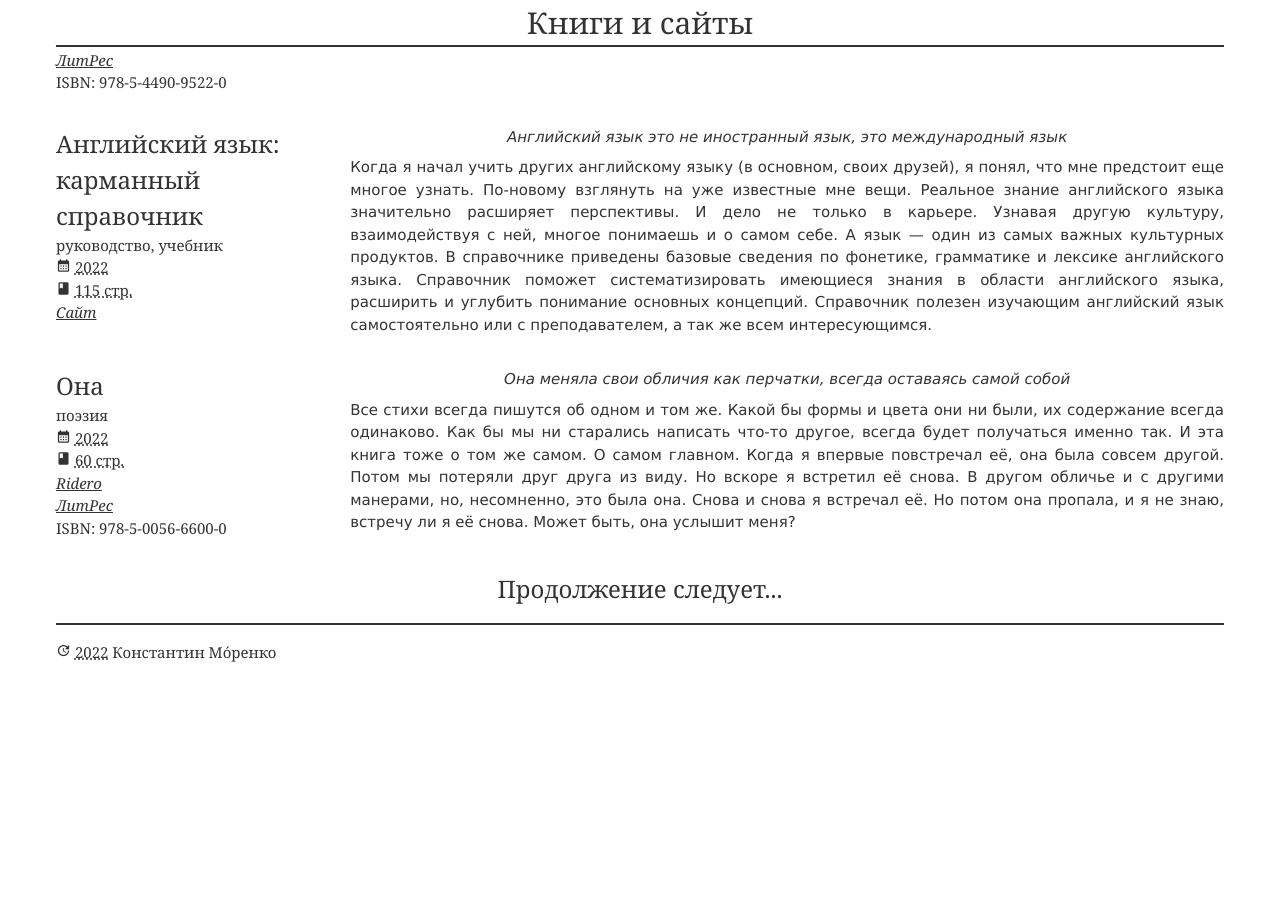
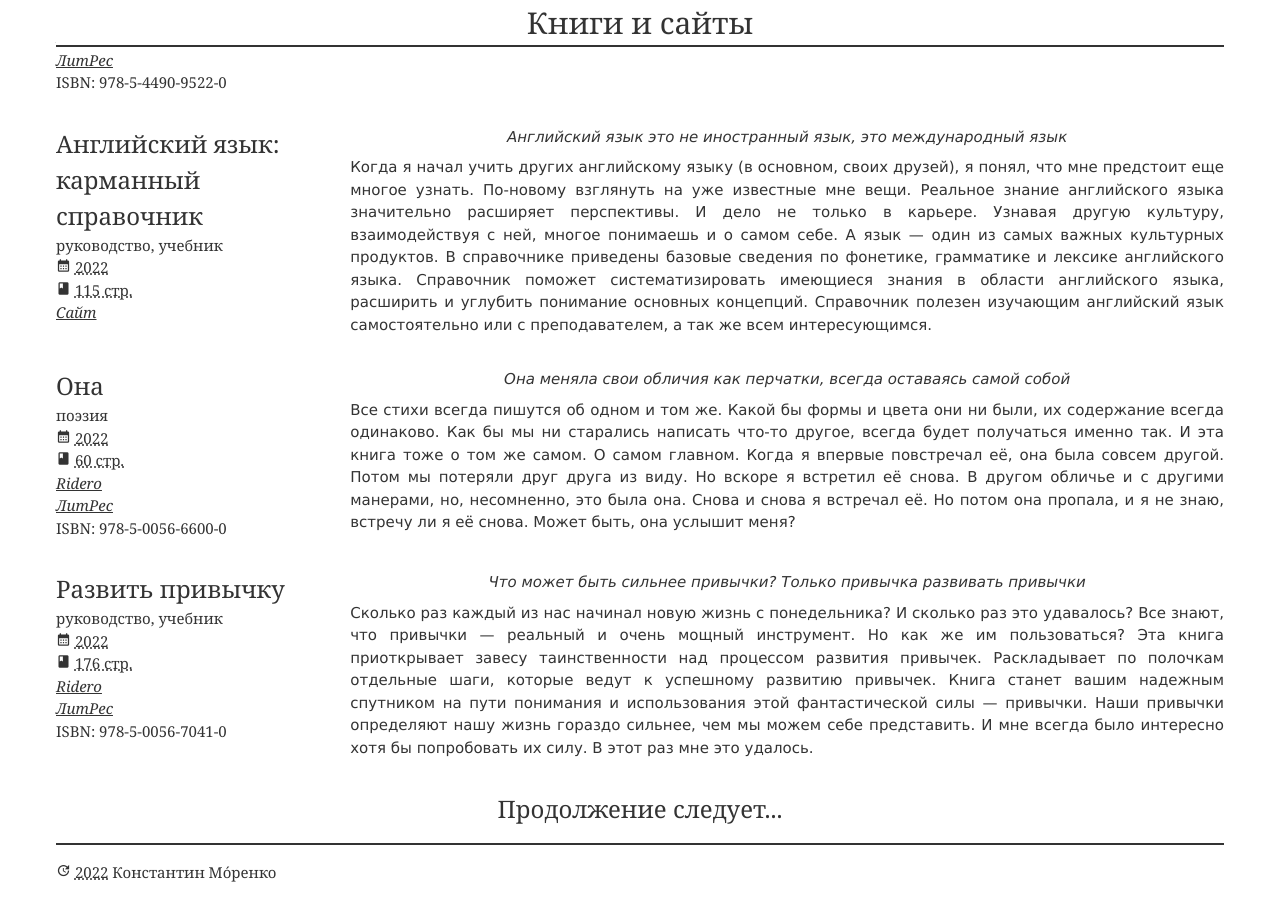
Before and after one commit to konstantin-morenko/jresume, a Jekyll site: the page built from index.md, in a window 1280 px wide and 900 px high, scrolled down 4922 px. Built offline with Jekyll 4.4.1, drawn with Linux system fonts in a browser that asks for light colours; before the commit the page ends 5602 px from its top, so only the background shows below that.

Commit message:
Next book (habits)

```diff
--- a/_data/books.yml
+++ b/_data/books.yml
@@ -109,3 +109,33 @@ cards:
     другом обличье и с другими манерами, но, несомненно, это была
     она. Снова и снова я встречал её. Но потом она пропала, и я не
     знаю, встречу ли я её снова. Может быть, она услышит меня?
+
+- name: Развить привычку
+  categories: [руководство, учебник]
+  year: 2022-07-02
+  value:
+    number: 176
+    metric: страницы
+    source: По данным Ridero
+  links:
+  - name: Ridero
+    url: https://ridero.ru/books/razvit_privychku/
+  - name: ЛитРес
+    url: https://www.litres.ru/konstantin-morenko/razvit-privychku/
+  isbn: 978-5-0056-7041-0
+
+  quote: Что может быть сильнее привычки?  Только привычка развивать привычки
+  description: |
+
+    Сколько раз каждый из нас начинал новую жизнь с понедельника? И
+    сколько раз это удавалось? Все знают, что привычки — реальный и
+    очень мощный инструмент. Но как же им пользоваться? Эта книга
+    приоткрывает завесу таинственности над процессом развития
+    привычек. Раскладывает по полочкам отдельные шаги, которые ведут к
+    успешному развитию привычек. Книга станет вашим надежным спутником
+    на пути понимания и использования этой фантастической силы —
+    привычки.
+
+    Наши привычки определяют нашу жизнь гораздо сильнее, чем мы можем
+    себе представить.  И мне всегда было интересно хотя бы попробовать
+    их силу.  В этот раз мне это удалось.
```
